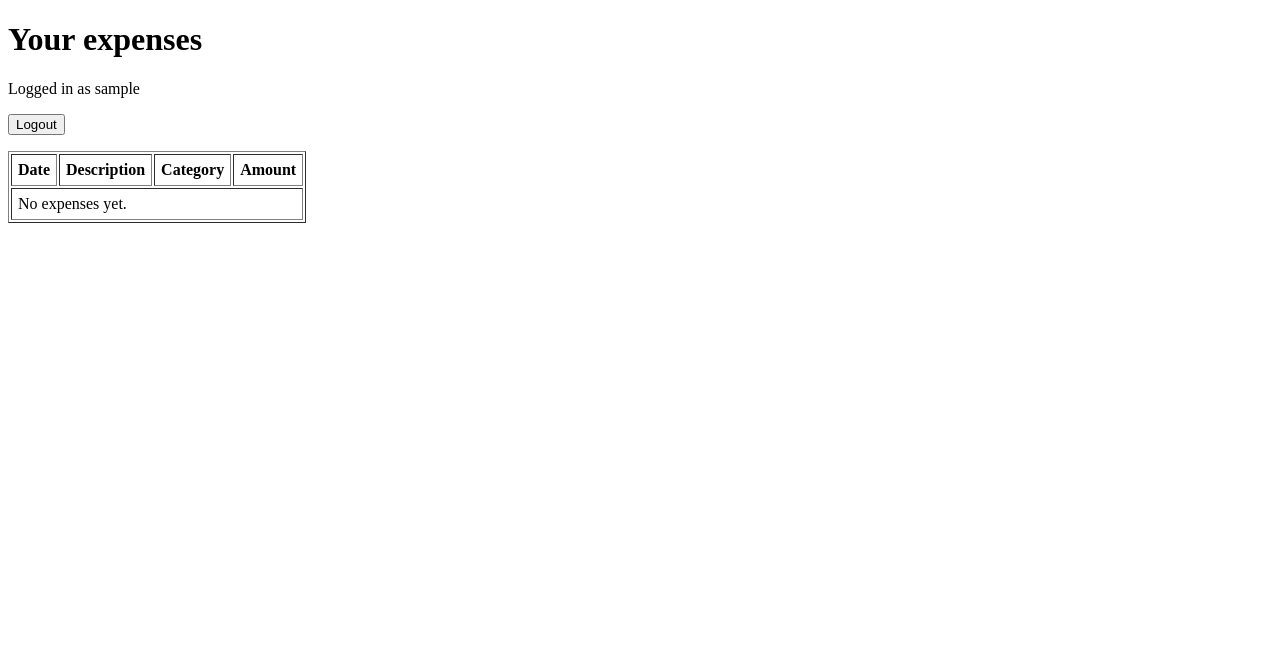
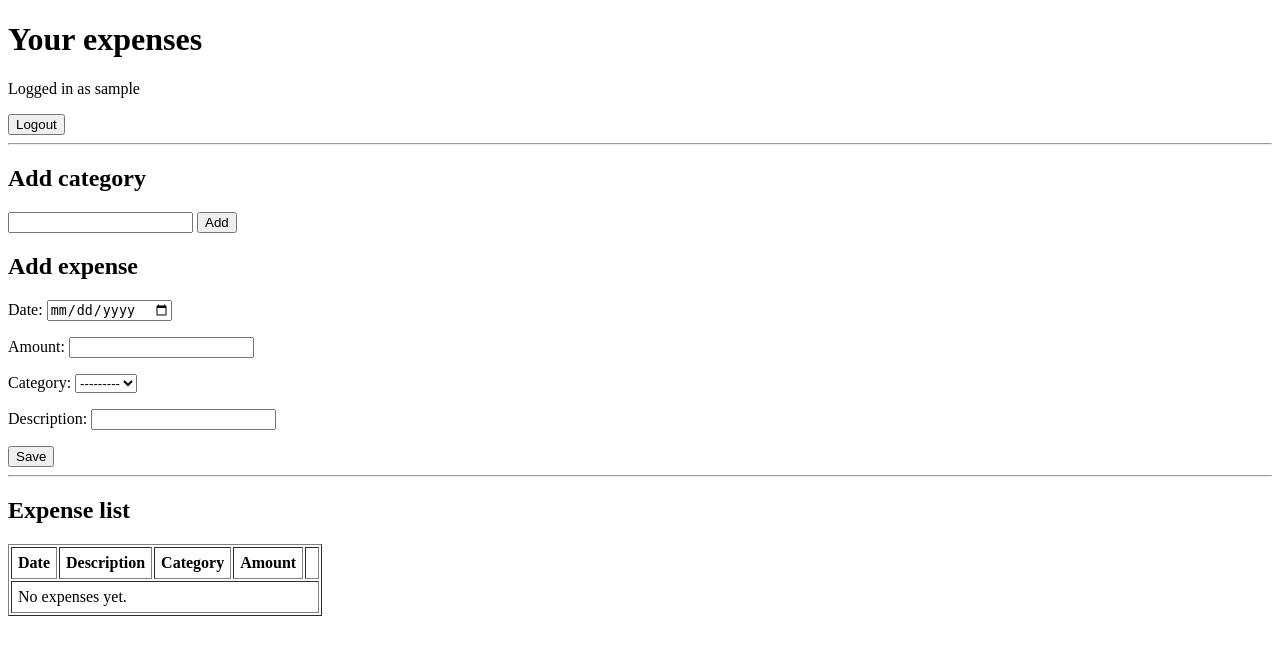
Before and after one commit to halbouz/expense-tracker, a Django app: page /expenses/ in a window 1280 px wide. Shown: the top 655 px of the page. Run offline with Django 5.2, Linux system fonts and the light colour scheme; the visitor is signed in with stand-in values (Sample User, id 1); data that the repository does not hold is empty.

Commit message:
Add sections for category creation and expense creation/deletion

```diff
--- a/src/expenses/templates/expenses/list.html
+++ b/src/expenses/templates/expenses/list.html
@@ -5,15 +5,45 @@
 </head>
 <body>
 
+<header>
   <h1>Your expenses</h1>
 
   <p>
       Logged in as {{ request.user.username }}
-    <form action="{% url 'users:logout' %}" method="post" style="display:inline;">
+  </p>
+
+  <form action="{% url 'users:logout' %}" method="post">
       {% csrf_token %}
       <button type="submit">Logout</button>
   </form>
-</p>
+</header>
+
+<hr>
+
+<section>
+  <h2>Add category</h2>
+
+  <form method="post" action="{% url 'categories:create' %}">
+      {% csrf_token %}
+      <input type="text" name="name" required>
+      <button type="submit">Add</button>
+  </form>
+</section>
+
+<section>
+  <h2>Add expense</h2>
+
+  <form method="post" action="{% url 'expenses:create' %}">
+      {% csrf_token %}
+      {{ form.as_p }}
+      <button type="submit">Save</button>
+  </form>
+</section>
+
+<hr>
+
+<section>
+  <h2>Expense list</h2>
 
   <table border="1" cellpadding="6">
       <thead>
@@ -22,6 +52,7 @@
               <th>Description</th>
               <th>Category</th>
               <th>Amount</th>
+              <th></th>
           </tr>
       </thead>
       <tbody>
@@ -30,15 +61,22 @@
                   <td>{{ expense.date }}</td>
                   <td>{{ expense.description|default:"—" }}</td>
                   <td>{{ expense.category.name|default:"Uncategorized" }}</td>
-                <td>{{ expense.currency }}${{ expense.amount }}</td>
+                  <td>{{ expense.currency }} {{ expense.amount }}</td>
+                  <td>
+                      <form method="post" action="{% url 'expenses:delete' expense.pk %}">
+                          {% csrf_token %}
+                          <button type="submit">Delete</button>
+                      </form>
+                  </td>
               </tr>
           {% empty %}
               <tr>
-                <td colspan="4">No expenses yet.</td>
+                  <td colspan="5">No expenses yet.</td>
               </tr>
           {% endfor %}
       </tbody>
   </table>
+</section>
 
 </body>
 </html>
```
Lines whose indentation alone changed are shown as unchanged.
